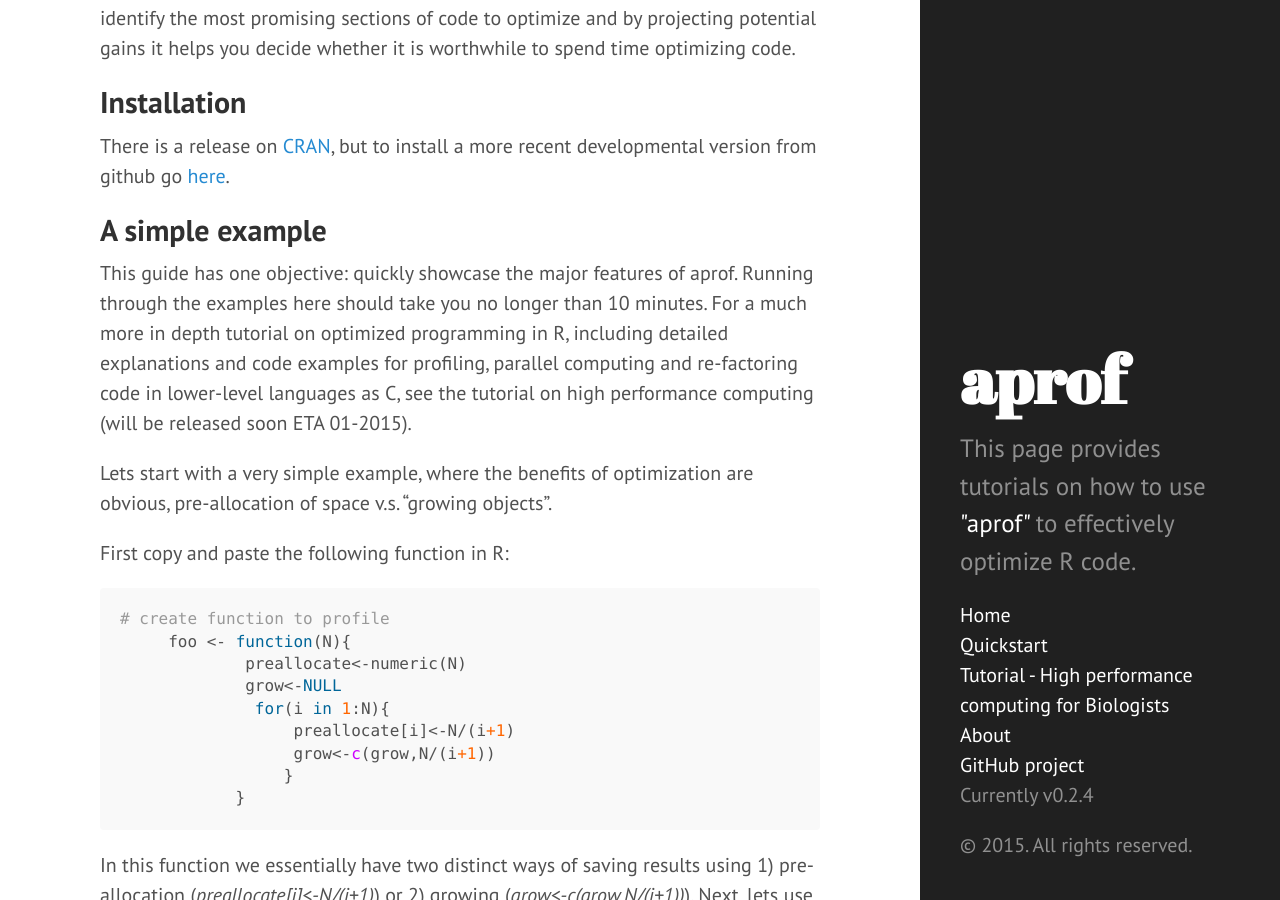
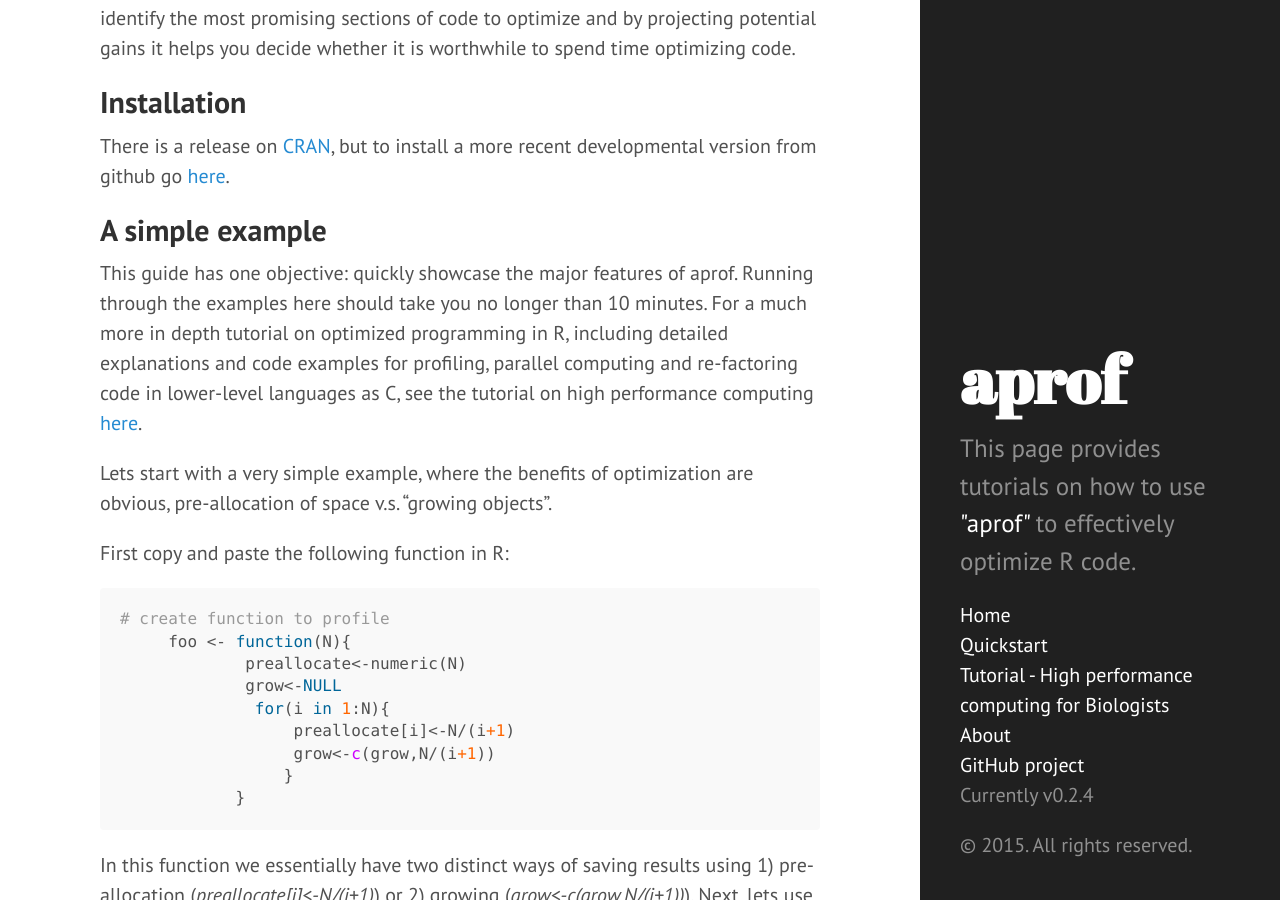
Before and after one commit to MarcoDVisser/aprof, a Jekyll site: the page built from Quickstart.md, in a window 1280 px wide and 900 px high, scrolled down 512 px. Built offline with Jekyll 4.4.1, drawn with Linux system fonts in a browser that asks for light colours; Markdown is read by kramdown in place of the engine named in the settings.

Commit message:
Update PLOS release

```diff
--- a/Quickstart.md
+++ b/Quickstart.md
@@ -24,7 +24,7 @@ but to install a more recent developmental version from github go [here](https:/
 
 This guide has one objective: quickly showcase the major features of aprof. Running through the examples here should take you
 no longer than 10 minutes. For a much more in depth tutorial on optimized programming in R, including detailed explanations and code examples for
-profiling, parallel computing and re-factoring code in lower-level languages as C, see the tutorial on high performance computing (will be released soon ETA 01-2015).
+profiling, parallel computing and re-factoring code in lower-level languages as C, see the tutorial on high performance computing [here](http://journals.plos.org/ploscompbiol/article?id=10.1371/journal.pcbi.1004140).
 
 Lets start with a very simple example, where the benefits of optimization are obvious, pre-allocation of space v.s. "growing objects".
 
```
